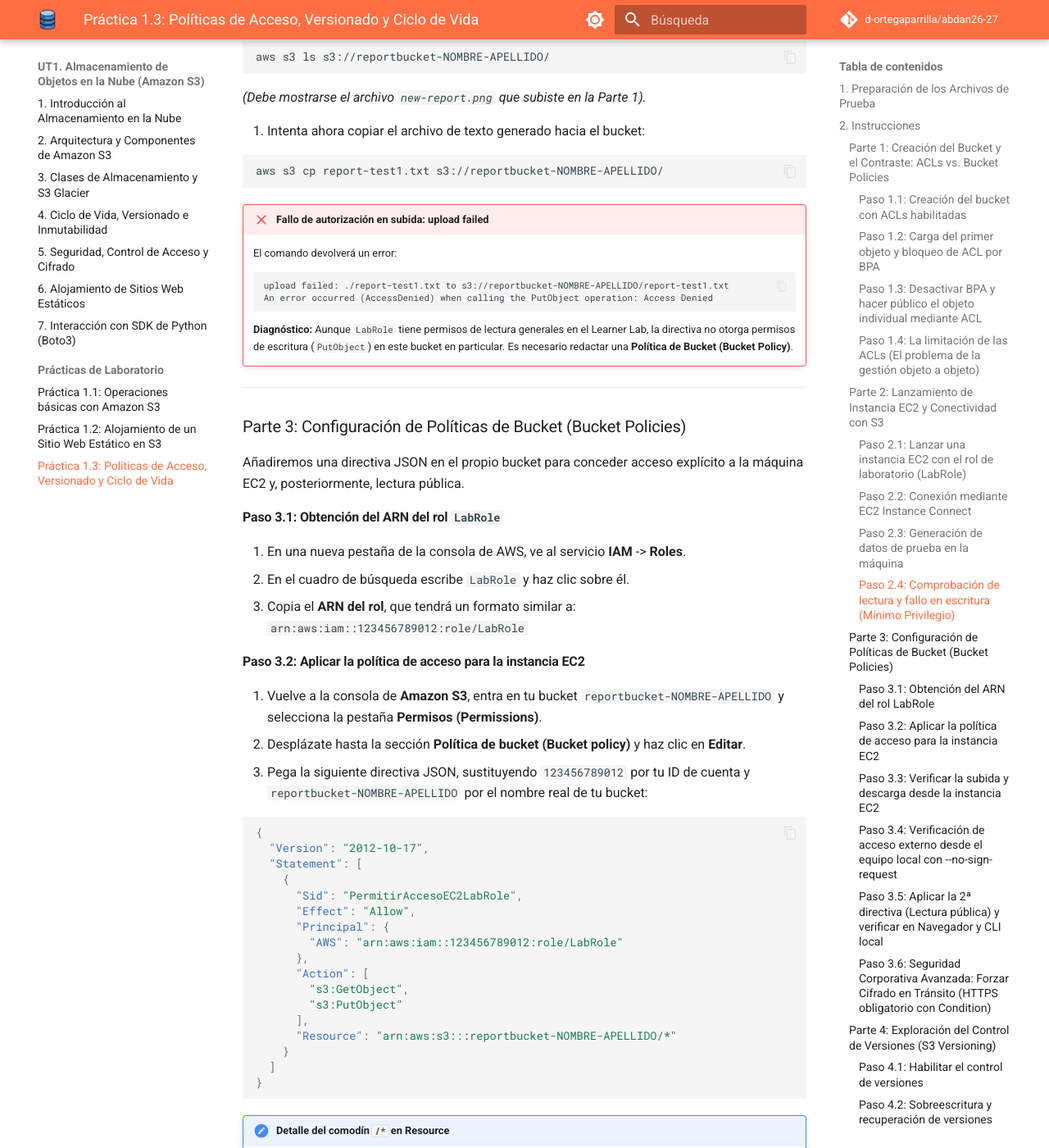
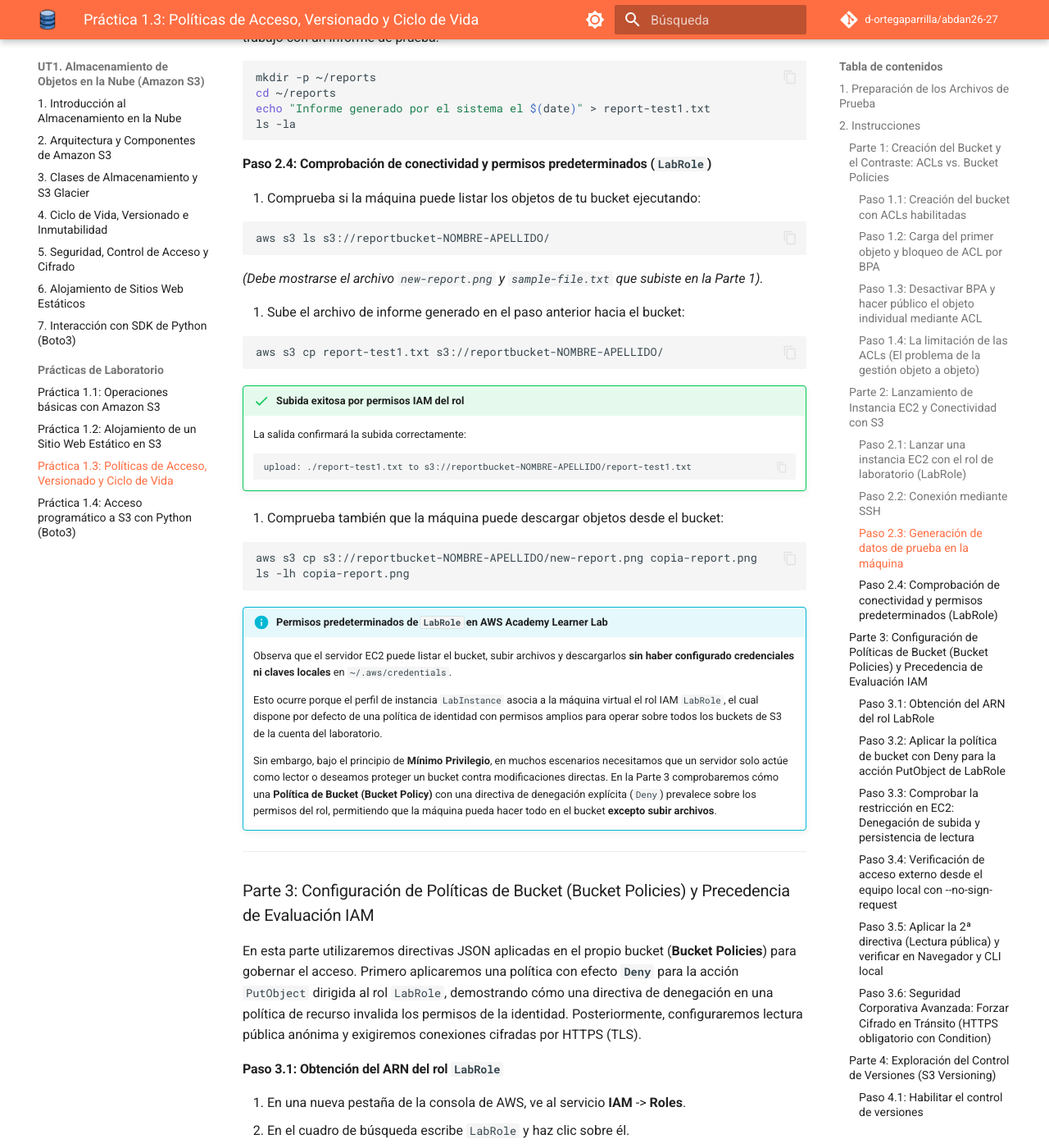
Before and after one commit to d-ortegaparrilla/abdan26-27, an MkDocs documentation site: the page built from docs/UT1/practicas/practica-3-politicas-acceso-versionado.md, in a window 1280 px wide and 1400 px high, scrolled down 4102 px. Shown: the whole window at 82% size. Built offline with MkDocs 1.6.1 and Material for MkDocs 9.7.7, drawn with Linux system fonts in a browser that asks for light colours; comment, search, counter and statistics services are not loaded; some of the changed text lies outside the part shown.

Commit message:
Añadir Práctica 1.4 (Boto3) y corregir política Deny en Práctica 1.3

````diff
--- a/docs/UT1/practicas/practica-3-politicas-acceso-versionado.md
+++ b/docs/UT1/practicas/practica-3-politicas-acceso-versionado.md
@@ -79,13 +79,13 @@ Make it a great day!
 
     Cada vez que se sube un nuevo archivo, nace privado por defecto. Para hacerlo público mediante ACL tendrías que repetir manualmente el procedimiento archivo por archivo. En una organización con miles o millones de objetos, esto es ingobernable, imposible de auditar y una fuente crítica de errores de seguridad.
 
-3. En las siguientes partes resolveremos esta limitación de raíz: conectaremos un servidor EC2 y utilizaremos una **Política de Bucket (Bucket Policy)** centralizada en JSON que gobernará de un solo plumazo el acceso para nuestros servidores y para el público.
+3. En las siguientes partes conectaremos un servidor EC2 y utilizaremos una **Política de Bucket (Bucket Policy)** centralizada en JSON. Veremos cómo gobernar el acceso público de lectura y cómo aplicar restricciones de seguridad granulares (como denegar la subida de objetos a la máquina virtual y forzar conexiones cifradas HTTPS) sin depender de ACLs individuales.
 
 ---
 
 ### Parte 2: Lanzamiento de Instancia EC2 y Conectividad con S3
 
-En esta parte desplegaremos un servidor virtual Linux en la nube y verificaremos cómo interactúa con nuestro bucket cuando no dispone de credenciales locales ni permisos explícitos de escritura.
+En esta parte desplegaremos un servidor virtual Linux en la nube y verificaremos cómo interactúa con nuestro bucket a través del perfil de instancia y rol IAM asignado (`LabRole`), comprobando los permisos que tiene por defecto en el entorno del laboratorio.
 
 #### Paso 2.1: Lanzar una instancia EC2 con el rol de laboratorio (`LabRole`)
 
@@ -95,21 +95,29 @@ En esta parte desplegaremos un servidor virtual Linux en la nube y verificaremos
     - **Nombre:** `Servidor-Reportes`.
     - **Imagen del sistema operativo (AMI):** *Amazon Linux 2023 AMI* (Apta para la capa gratuita).
     - **Tipo de instancia:** `t3.micro`.
-    - **Par de claves (Key pair):** Selecciona *Continuar sin un par de claves (no recomendado)* o utiliza uno que ya tengas creado (nos conectaremos directamente mediante la consola web).
+    - **Par de claves (Key pair):** Crea un par de claves o utiliza uno que ya tengas creado (nos conectaremos directamente mediante ssh).
+    - **Grupo de seguridad (security group):** Crea un grupo de seguridad llamado SSH que abra el puerto 22 a todas las IPs. Para ello deberás pulsar el botón Edit de la sección.
     - **Configuración de red:** Deja la VPC y subred por defecto.
 4. Despliega la sección **Detalles avanzados (Advanced details)** al final de la página:
-    - En el campo **Perfil de instancia de IAM (IAM instance profile)**, selecciona **`LabRole`**.
+    - En el campo **Perfil de instancia de IAM (IAM instance profile)**, selecciona **`LabInstance`**.
 
-!!! important "Asignación obligatoria de `LabRole`"
-    Asignar el perfil de instancia `LabRole` proporciona a la máquina virtual credenciales temporales dentro del Learner Lab.
+!!! important "Asignación obligatoria de `LabInstance`"
+    Asignar el perfil de instancia `LabInstance` proporciona a la máquina virtual el rol `LabRole` el cual provee de credenciales temporales dentro del Learner Lab con acceso a los recursos creados por el propio usuario.
 
 5. Pulsa **Lanzar instancia** y espera a que su estado pase a `En ejecución` (*Running*).
 
-#### Paso 2.2: Conexión mediante EC2 Instance Connect
+#### Paso 2.2: Conexión mediante SSH
 
-1. Selecciona la instancia `Servidor-Reportes` en la lista y pulsa el botón **Conectar (Connect)** en la parte superior.
-2. En la pestaña **EC2 Instance Connect**, verifica que el nombre de usuario sea `ec2-user` y pulsa **Conectar**.
-3. Se abrirá una sesión de terminal interactiva en tu propio navegador.
+1. Apunta la IP pública de la instancia EC2 creada.
+2. Sitúate con el terminal en la misma carpeta donde tengas el archivo `.pem` descargado cuando creamos el key pair. Reduce los permisos del archivo con:
+   ```bash
+   chmod 400 archivo.pem
+   ```
+3. Ejecuta la conexión SSH hacia la instancia:
+   ```bash
+   ssh -i archivo.pem ec2-user@IPPúblicaInstanciaEC2
+   ```
+4. Se abrirá la sesión de terminal interactiva en tu máquina EC2.
 
 #### Paso 2.3: Generación de datos de prueba en la máquina
 
@@ -122,7 +130,7 @@ echo "Informe generado por el sistema el $(date)" > report-test1.txt
 ls -la
 ```
 
-#### Paso 2.4: Comprobación de lectura y fallo en escritura (Mínimo Privilegio)
+#### Paso 2.4: Comprobación de conectividad y permisos predeterminados (`LabRole`)
 
 1. Comprueba si la máquina puede listar los objetos de tu bucket ejecutando:
 
@@ -130,27 +138,39 @@ ls -la
 aws s3 ls s3://reportbucket-NOMBRE-APELLIDO/
 ```
 
-*(Debe mostrarse el archivo `new-report.png` que subiste en la Parte 1).*
+*(Debe mostrarse el archivo `new-report.png` y `sample-file.txt` que subiste en la Parte 1).*
 
-2. Intenta ahora copiar el archivo de texto generado hacia el bucket:
+2. Sube el archivo de informe generado en el paso anterior hacia el bucket:
 
 ```bash
 aws s3 cp report-test1.txt s3://reportbucket-NOMBRE-APELLIDO/
 ```
 
-!!! failure "Fallo de autorización en subida: upload failed"
-    El comando devolverá un error:
+!!! success "Subida exitosa por permisos IAM del rol"
+    La salida confirmará la subida correctamente:
     ```text
-    upload failed: ./report-test1.txt to s3://reportbucket-NOMBRE-APELLIDO/report-test1.txt
-    An error occurred (AccessDenied) when calling the PutObject operation: Access Denied
+    upload: ./report-test1.txt to s3://reportbucket-NOMBRE-APELLIDO/report-test1.txt
     ```
-    **Diagnóstico:** Aunque `LabRole` tiene permisos de lectura generales en el Learner Lab, la directiva no otorga permisos de escritura (`PutObject`) en este bucket en particular. Es necesario redactar una **Política de Bucket (Bucket Policy)**.
+
+3. Comprueba también que la máquina puede descargar objetos desde el bucket:
+
+```bash
+aws s3 cp s3://reportbucket-NOMBRE-APELLIDO/new-report.png copia-report.png
+ls -lh copia-report.png
+```
+
+!!! info "Permisos predeterminados de `LabRole` en AWS Academy Learner Lab"
+    Observa que el servidor EC2 puede listar el bucket, subir archivos y descargarlos **sin haber configurado credenciales ni claves locales** en `~/.aws/credentials`.
+
+    Esto ocurre porque el perfil de instancia `LabInstance` asocia a la máquina virtual el rol IAM `LabRole`, el cual dispone por defecto de una política de identidad con permisos amplios para operar sobre todos los buckets de S3 de la cuenta del laboratorio.
+
+    Sin embargo, bajo el principio de **Mínimo Privilegio**, en muchos escenarios necesitamos que un servidor solo actúe como lector o deseamos proteger un bucket contra modificaciones directas. En la Parte 3 comprobaremos cómo una **Política de Bucket (Bucket Policy)** con una directiva de denegación explícita (`Deny`) prevalece sobre los permisos del rol, permitiendo que la máquina pueda hacer todo en el bucket **excepto subir archivos**.
 
 ---
 
-### Parte 3: Configuración de Políticas de Bucket (Bucket Policies)
+### Parte 3: Configuración de Políticas de Bucket (Bucket Policies) y Precedencia de Evaluación IAM
 
-Añadiremos una directiva JSON en el propio bucket para conceder acceso explícito a la máquina EC2 y, posteriormente, lectura pública.
+En esta parte utilizaremos directivas JSON aplicadas en el propio bucket (**Bucket Policies**) para gobernar el acceso. Primero aplicaremos una política con efecto **`Deny`** para la acción `PutObject` dirigida al rol `LabRole`, demostrando cómo una directiva de denegación en una política de recurso invalida los permisos de la identidad. Posteriormente, configuraremos lectura pública anónima y exigiremos conexiones cifradas por HTTPS (TLS).
 
 #### Paso 3.1: Obtención del ARN del rol `LabRole`
 
@@ -159,7 +179,7 @@ Añadiremos una directiva JSON en el propio bucket para conceder acceso explíci
 3. Copia el **ARN del rol**, que tendrá un formato similar a:
    `arn:aws:iam::123456789012:role/LabRole`
 
-#### Paso 3.2: Aplicar la política de acceso para la instancia EC2
+#### Paso 3.2: Aplicar la política de bucket con `Deny` para la acción `PutObject` de `LabRole`
 
 1. Vuelve a la consola de **Amazon S3**, entra en tu bucket `reportbucket-NOMBRE-APELLIDO` y selecciona la pestaña **Permisos (Permissions)**.
 2. Desplázate hasta la sección **Política de bucket (Bucket policy)** y haz clic en **Editar**.
@@ -170,48 +190,65 @@ Añadiremos una directiva JSON en el propio bucket para conceder acceso explíci
   "Version": "2012-10-17",
   "Statement": [
     {
-      "Sid": "PermitirAccesoEC2LabRole",
-      "Effect": "Allow",
+      "Sid": "DenegarSubidaEC2LabRole",
+      "Effect": "Deny",
       "Principal": {
         "AWS": "arn:aws:iam::123456789012:role/LabRole"
       },
-      "Action": [
-        "s3:GetObject",
-        "s3:PutObject"
-      ],
+      "Action": "s3:PutObject",
       "Resource": "arn:aws:s3:::reportbucket-NOMBRE-APELLIDO/*"
     }
   ]
 }
 ```
 
-!!! note "Detalle del comodín `/*` en Resource"
-    Observa que el ARN del recurso termina en `/*`. Las acciones sobre objetos como `s3:GetObject` y `s3:PutObject` aplican sobre los objetos contenidos en el bucket, no sobre el contenedor raíz del bucket.
+!!! note "Lógica de evaluación IAM: Precedencia absoluta del `Deny` explícito"
+    - **`Effect: Deny`**: En la lógica de evaluación de AWS IAM, **un `Deny` explícito siempre prevalece sobre cualquier `Allow`**. Aunque la política de identidad del rol `LabRole` autorice la escritura en el bucket, el `Deny` de la Bucket Policy la invalida de inmediato.
+    - **`Action: s3:PutObject`**: Únicamente se restringe la acción de subir o sobrescribir objetos. Las acciones de lectura y listado no se ven afectadas por esta regla.
+    - **`Resource: .../*`**: Aplica sobre cualquier objeto contenido dentro del depósito.
 
 4. Haz clic en **Guardar cambios**.
 
-#### Paso 3.3: Verificar la subida y descarga desde la instancia EC2
+#### Paso 3.3: Comprobar la restricción en EC2: Denegación de subida y persistencia de lectura
 
-Regresa a la terminal de la máquina EC2 e intenta nuevamente la copia:
+Regresa a la terminal interactiva de la máquina EC2 y realiza las siguientes comprobaciones:
+
+1. Crea un segundo archivo de informe e intenta subirlo al bucket:
 
 ```bash
-aws s3 cp report-test1.txt s3://reportbucket-NOMBRE-APELLIDO/
+echo "Informe 2 generado el $(date)" > report-test2.txt
+aws s3 cp report-test2.txt s3://reportbucket-NOMBRE-APELLIDO/
 ```
 
-!!! success "Subida exitosa"
-    Ahora la salida confirmará la subida:
-    `upload: ./report-test1.txt to s3://reportbucket-NOMBRE-APELLIDO/report-test1.txt`
+!!! failure "Fallo de autorización por Deny explícito en la Bucket Policy"
+    El comando devolverá inmediatamente un error:
+    ```text
+    upload failed: ./report-test2.txt to s3://reportbucket-NOMBRE-APELLIDO/report-test2.txt
+    An error occurred (AccessDenied) when calling the PutObject operation: Access Denied
+    ```
+    **Diagnóstico:** Aunque la máquina dispone del rol `LabRole`, la política de bucket ha denegado explícitamente `s3:PutObject`. La subida queda completamente vetada.
 
-Prueba también la descarga del objeto previo para confirmar el permiso `GetObject`:
+2. Comprueba ahora si la máquina virtual sigue pudiendo listar el contenido del bucket:
 
 ```bash
-aws s3 cp s3://reportbucket-NOMBRE-APELLIDO/new-report.png copia-report.png
-ls -lh copia-report.png
+aws s3 ls s3://reportbucket-NOMBRE-APELLIDO/
 ```
+
+*(El listado se mostrará sin errores, evidenciando que `s3:ListBucket` sigue permitido por el rol).*
+
+3. Comprueba que la máquina también puede seguir descargando objetos del bucket:
+
+```bash
+aws s3 cp s3://reportbucket-NOMBRE-APELLIDO/report-test1.txt copia-descargada.txt
+cat copia-descargada.txt
+```
+
+!!! success "Comportamiento selectivo comprobado: todo permitido salvo subir archivos"
+    Hemos verificado cómo la instancia EC2 puede realizar todas las tareas de consulta y lectura gracias a los permisos de `LabRole`, pero **no puede subir cosas al bucket**, exactamente lo establecido por nuestra política de denegación selectiva.
 
 #### Paso 3.4: Verificación de acceso externo desde el equipo local con `--no-sign-request`
 
-Ahora que la máquina EC2 puede escribir y leer en el bucket, abre una **segunda terminal en tu propio ordenador** para comprobar cómo responde el bucket ante peticiones externas.
+Ahora que hemos comprobado cómo responde la máquina EC2 ante la política, abre una **segunda terminal en tu propio ordenador local** para comprobar cómo responde el bucket ante peticiones externas sin credenciales.
 
 !!! info "¿Por qué utilizaremos el parámetro `--no-sign-request`?"
     En tu ordenador local tienes configuradas en `~/.aws/credentials` las credenciales de estudiante de AWS Academy Learner Lab. En AWS, dentro de la misma cuenta, **si una política de identidad (IAM) otorga un permiso, este se concede a menos que haya un `Deny` explícito**. Por tanto, tus credenciales locales de alumno ya disponen de permisos para operar sobre tus buckets.
@@ -240,7 +277,7 @@ aws s3 cp s3://reportbucket-NOMBRE-APELLIDO/new-report.png copia.png --no-sign-r
 
 *(El comando también fallará con `AccessDenied`)*.
 
-**Conclusión didáctica:** La primera directiva de la Bucket Policy es de mínimo privilegio estricto: autoriza de forma exclusiva al ARN del rol `LabRole` que porta la máquina EC2. Cualquier cliente externo sin autenticar queda completamente bloqueado.
+**Conclusión didáctica:** Hasta ahora, el bucket solo permite lectura y listado a identidades autenticadas de la cuenta (como la máquina EC2 mediante `LabRole`), denegando la escritura a `LabRole` por la Bucket Policy. Cualquier cliente externo sin autenticar queda bloqueado por denegación implícita predeterminada de S3.
 
 ---
 
@@ -248,7 +285,7 @@ aws s3 cp s3://reportbucket-NOMBRE-APELLIDO/new-report.png copia.png --no-sign-r
 
 En el **Paso 1.4** comprobamos que `sample-file.txt` devolvía `AccessDenied` al abrirlo en el navegador porque no habíamos configurado su ACL individual.
 
-En lugar de repetir el engorroso proceso de editar la ACL archivo por archivo, utilizaremos la potencia de la **Bucket Policy** para autorizar la lectura a cualquier cliente de internet (navegadores web y peticiones anónimas de terminal):
+En lugar de repetir el engorroso proceso de editar la ACL archivo por archivo, utilizaremos la potencia de la **Bucket Policy** para autorizar la lectura a cualquier cliente de internet (navegadores web y peticiones anónimas de terminal), manteniendo intacta la prohibición de subida para la instancia EC2:
 
 1. En la pestaña **Permisos (Permissions)** de tu bucket, desplázate hasta **Política de bucket (Bucket policy)** y haz clic en **Editar**.
 2. Añade una segunda declaración (`Statement`) a la directiva existente que conceda `s3:GetObject` a cualquier identidad o público anónimo (`Principal: "*"`):
@@ -258,15 +295,12 @@ En lugar de repetir el engorroso proceso de editar la ACL archivo por archivo, u
   "Version": "2012-10-17",
   "Statement": [
     {
-      "Sid": "PermitirAccesoEC2LabRole",
-      "Effect": "Allow",
+      "Sid": "DenegarSubidaEC2LabRole",
+      "Effect": "Deny",
       "Principal": {
         "AWS": "arn:aws:iam::123456789012:role/LabRole"
       },
-      "Action": [
-        "s3:GetObject",
-        "s3:PutObject"
-      ],
+      "Action": "s3:PutObject",
       "Resource": "arn:aws:s3:::reportbucket-NOMBRE-APELLIDO/*"
     },
     {
@@ -293,16 +327,16 @@ En lugar de repetir el engorroso proceso de editar la ACL archivo por archivo, u
    ```
    *(La descarga se completa con éxito sin necesidad de credenciales gracias a la directiva pública `s3:GetObject`)*.
 
-6. **Comprobación 3 (CLI local - Escritura protegida por Mínimo Privilegio):**
+6. **Comprobación 3 (CLI local - Escritura protegida):**
    Intenta de nuevo subir un archivo de forma anónima desde tu terminal local:
    ```bash
    aws s3 cp reporte-local.txt s3://reportbucket-NOMBRE-APELLIDO/ --no-sign-request
    ```
    **¡Vuelve a fallar con `AccessDenied`!**
-   Aunque el bucket permite que cualquier persona del mundo lea los objetos, **la escritura sigue blindada**. Solo la máquina EC2 (`LabRole`) tiene asignado `s3:PutObject`.
+   Aunque el bucket permite que cualquier persona del mundo lea los objetos, **la escritura sigue protegida**. Ningún usuario anónimo puede subir objetos, y nuestra instancia EC2 (`LabRole`) sigue teniendo denegado el `PutObject` por la primera regla.
 
 !!! success "El poder de la Bucket Policy frente a las ACLs"
-    Con tan solo añadir esas directivas en JSON y apuntar al comodín `reportbucket-NOMBRE-APELLIDO/*`, **todos los objetos actuales y cualquier archivo que se suba en el futuro quedan gobernados automáticamente**, aplicando políticas asimétricas (lectura pública, pero escritura exclusiva para el servidor).
+    Con tan solo añadir esas directivas en JSON y apuntar al comodín `reportbucket-NOMBRE-APELLIDO/*`, **todos los objetos actuales y cualquier archivo que se suba en el futuro quedan gobernados automáticamente**, aplicando políticas granulares (lectura pública para todos, pero subida bloqueada para la máquina EC2 y clientes anónimos).
 
     No ha hecho falta tocar la ACL individual de ningún archivo. Por este motivo, la arquitectura moderna de AWS promueve **deshabilitar completamente las ACLs (*Bucket owner enforced*)** y delegar todo el control de acceso en las Políticas de Bucket y las Políticas IAM.
 
@@ -322,15 +356,12 @@ Para aplicar esta restricción sin revocar el acceso legítimo, utilizaremos el
   "Version": "2012-10-17",
   "Statement": [
     {
-      "Sid": "PermitirAccesoEC2LabRole",
-      "Effect": "Allow",
+      "Sid": "DenegarSubidaEC2LabRole",
+      "Effect": "Deny",
       "Principal": {
         "AWS": "arn:aws:iam::123456789012:role/LabRole"
       },
-      "Action": [
-        "s3:GetObject",
-        "s3:PutObject"
-      ],
+      "Action": "s3:PutObject",
       "Resource": "arn:aws:s3:::reportbucket-NOMBRE-APELLIDO/*"
     },
     {
@@ -569,9 +600,9 @@ Para evitar consumos de cómputo innecesarios en tu cuenta de AWS Academy:
 
 Presenta un documento o memoria de prácticas que contenga:
 
-1. **Captura de terminal en EC2:** Salida del comando `aws s3 cp` mostrando el error `AccessDenied` inicial, y captura posterior demostrando la subida exitosa tras aplicar la primera declaración de la política de bucket.
+1. **Captura de terminal en EC2:** Salida del comando `aws s3 cp` demostrando la subida inicial exitosa gracias a los permisos predeterminados de `LabRole` (Paso 2.4), y captura posterior demostrando el error `AccessDenied` al intentar subir un archivo tras aplicar la directiva `Deny` en la política de bucket, contrastado con la capacidad de seguir listando y descargando objetos (Paso 3.3).
 2. **Captura de terminal local (AWS CLI con `--no-sign-request`):** Salida que demuestre el error `AccessDenied` al intentar subir archivos tras la 1ª política, y la posterior descarga satisfactoria de `sample-file.txt` tras añadir la 2ª política pública.
 3. **Captura de forzado de cifrado TLS (curl):** Salida en la terminal local ejecutando `curl -I http://...` (bloqueado con `403 Forbidden`) frente a `curl -I https://...` (autorizado con `200 OK`).
-4. **Documento de la Política de Bucket:** El JSON final configurado en el bucket con las tres declaraciones (`LabRole`, lectura pública y denegación de tráfico no TLS), justificando brevemente la función de cada bloque.
+4. **Documento de la Política de Bucket:** El JSON final configurado en el bucket con las tres declaraciones (`Deny` a `PutObject` para `LabRole`, lectura pública anónima y denegación de tráfico no TLS), justificando brevemente la función de cada bloque.
 5. **Captura de recuperación ante desastres por CLI (`aws s3api`):** Salida de la terminal local ejecutando `aws s3api list-object-versions` y la eliminación del *Delete Marker* con `aws s3api delete-object` restaurando el archivo.
 6. **Captura de la Regla de Ciclo de Vida:** Captura del resumen de la regla creada en la pestaña *Administración* mostrando las transiciones a Glacier y la eliminación programada.
--- a/mkdocs.yml
+++ b/mkdocs.yml
@@ -97,6 +97,7 @@ nav:
       - "Práctica 1.1: Operaciones básicas con Amazon S3": "UT1/practicas/practica-1-operaciones-basicas.md"
       - "Práctica 1.2: Alojamiento de un Sitio Web Estático en S3": "UT1/practicas/practica-2-sitio-web-estatico.md"
       - "Práctica 1.3: Políticas de Acceso, Versionado y Ciclo de Vida": "UT1/practicas/practica-3-politicas-acceso-versionado.md"
+      - "Práctica 1.4: Acceso programático a S3 con Python (Boto3)": "UT1/practicas/practica-4-acceso-sdk-boto3.md"
 #   Descomentar progresivamente en próximas sesiones:
 
 #
````
Also changed, not shown: docs/UT1/practicas/practica-4-acceso-sdk-boto3.md (added, +328 -0 lines).
